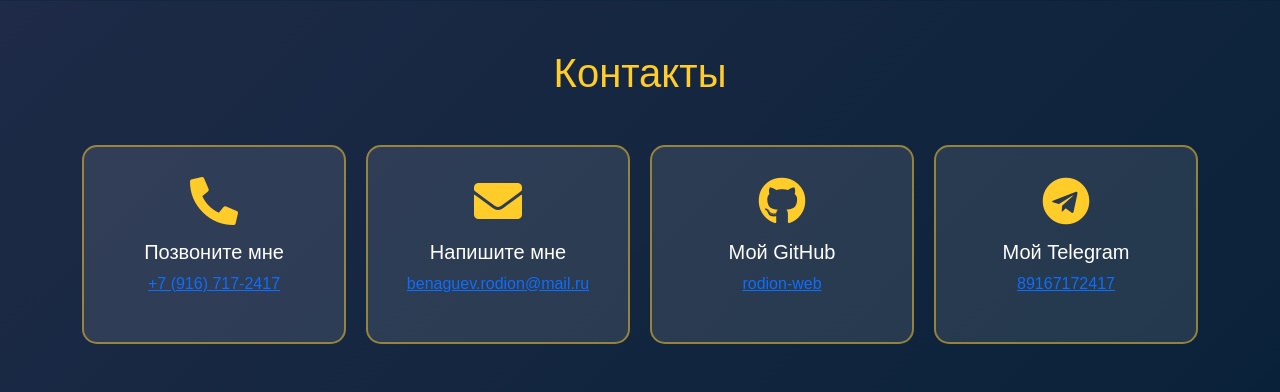
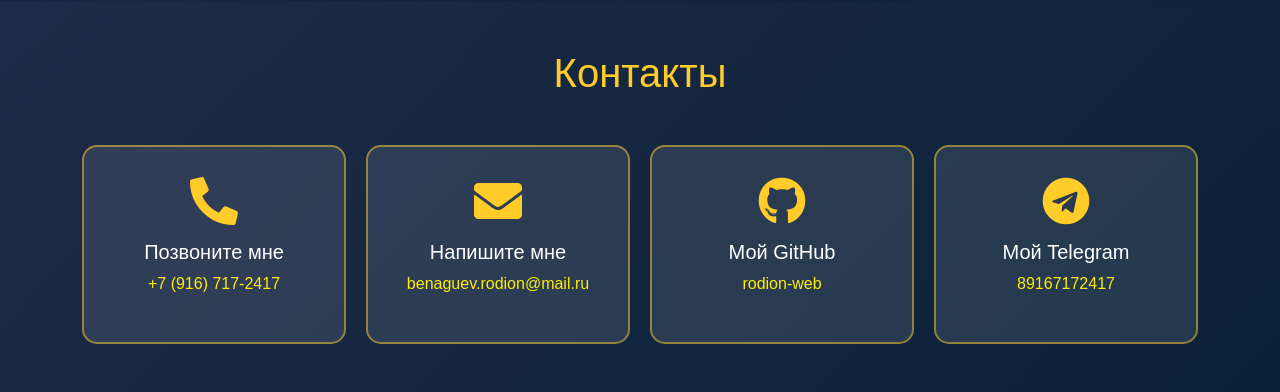
Before and after one commit to Rodion-Web/CV-Benaguev, a PHP site: page / in a window 1280 px wide. Shown: the part 3762-4154 px from the top of the page. Run offline with PHP 8.4, Linux system fonts and the light colour scheme; some libraries are stand-ins or nearby versions.

Commit message:
Update styles.css

```diff
--- a/styles.css
+++ b/styles.css
@@ -561,3 +561,7 @@ a.btn:hover {
     font-size: 2rem;
   }
 }
+a {
+color: rgb(255 238 0);
+text-decoration: none;
+}
```
